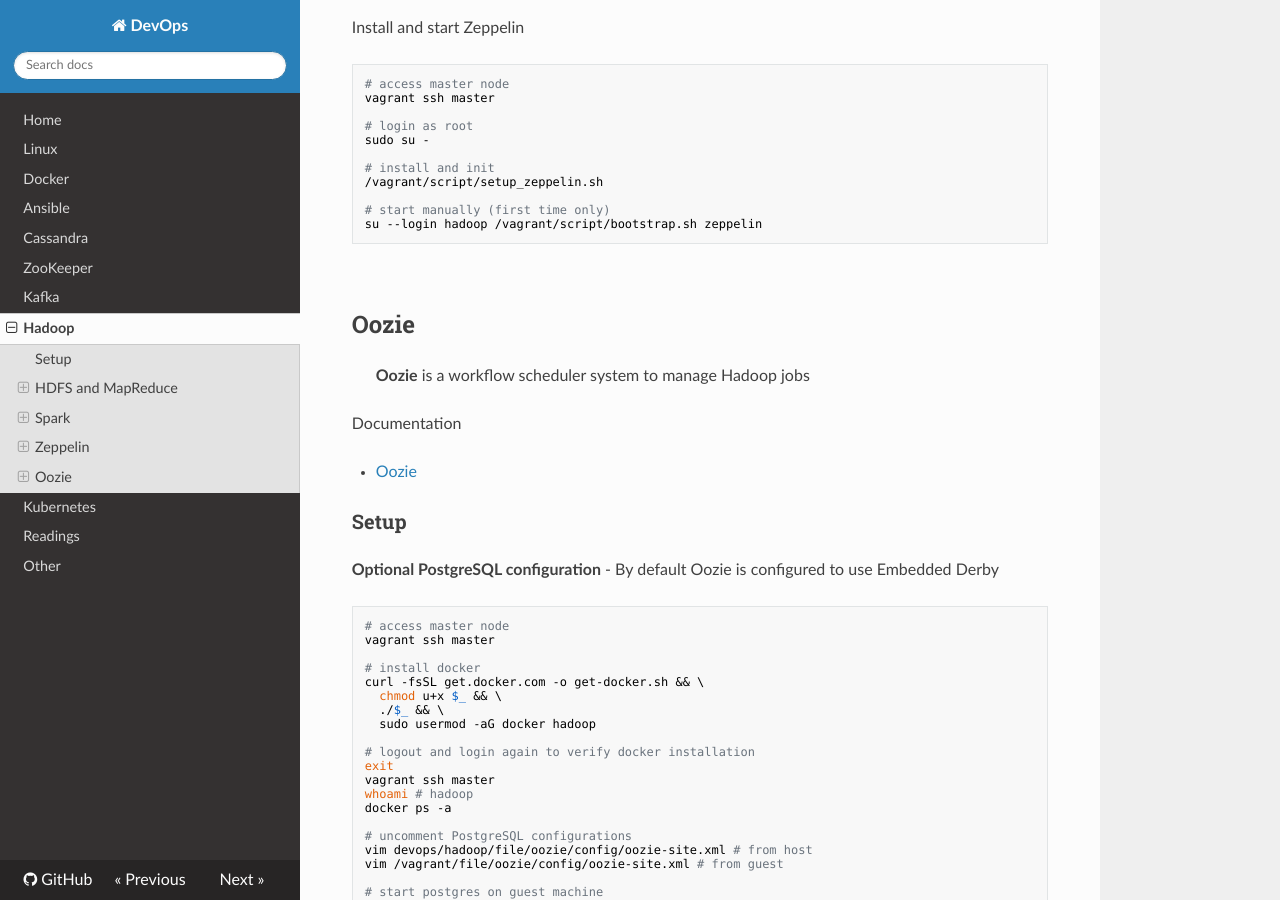
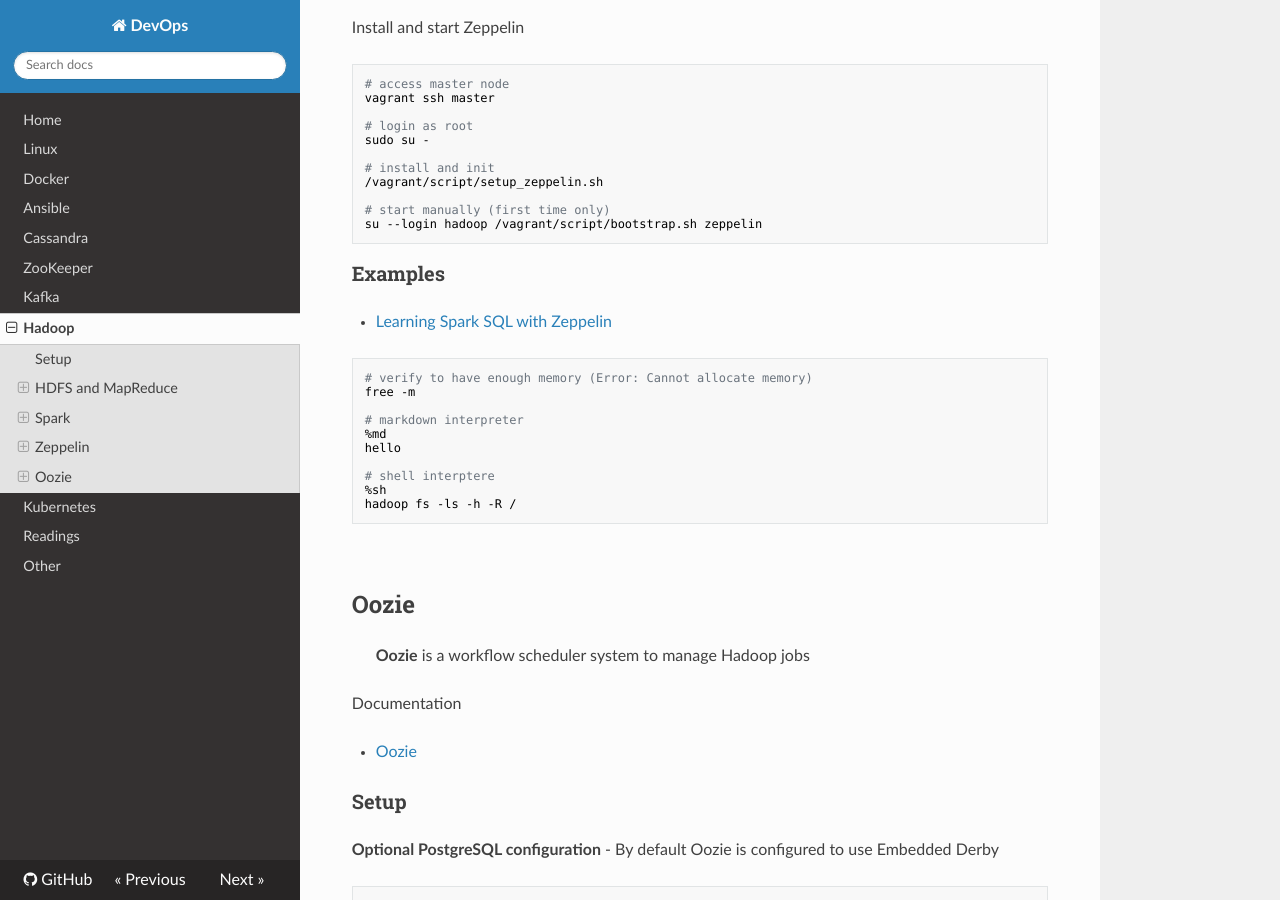
Before and after one commit to niqdev/devops, an MkDocs documentation site: the page built from docs/hadoop.md, in a window 1280 px wide and 900 px high, scrolled down 5888 px. Built offline with MkDocs 1.6.1, drawn with Linux system fonts in a browser that asks for light colours; nearby versions of some CDN libraries; old or Windows-style settings are respelled for this version of MkDocs.

Commit message:
hadoop: fix zeppelin memory issue

````diff
--- a/dev.txt
+++ b/dev.txt
@@ -11,6 +11,7 @@ DEV info
 
 * sla, percentile, jmx, mbeans, jconsole, jolokia
 * add notes from JVM memory course
+java -XX:+PrintFlagsFinal -version
 
 * awesome links, best practices, bash/vim keyboard shortcuts
 
--- a/docs/hadoop.md
+++ b/docs/hadoop.md
@@ -344,6 +344,23 @@ sudo su -
 su --login hadoop /vagrant/script/bootstrap.sh zeppelin
 ```
 
+### Examples
+
+* [Learning Spark SQL with Zeppelin](https://hortonworks.com/tutorial/learning-spark-sql-with-zeppelin)
+
+```
+# verify to have enough memory (Error: Cannot allocate memory)
+free -m
+
+# markdown interpreter
+%md
+hello
+
+# shell interptere
+%sh
+hadoop fs -ls -h -R /
+```
+
 <br>
 
 ## Oozie
````
Also changed, not shown: 2 other files.
